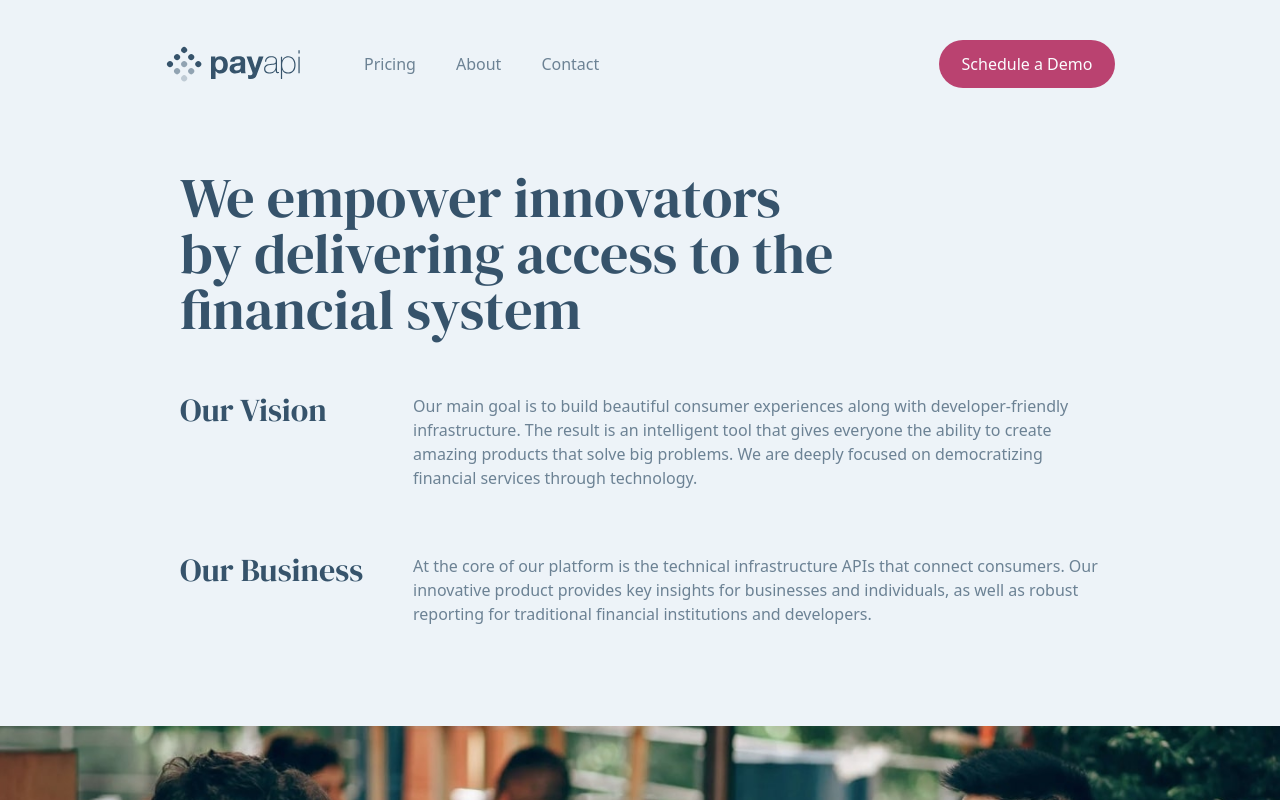
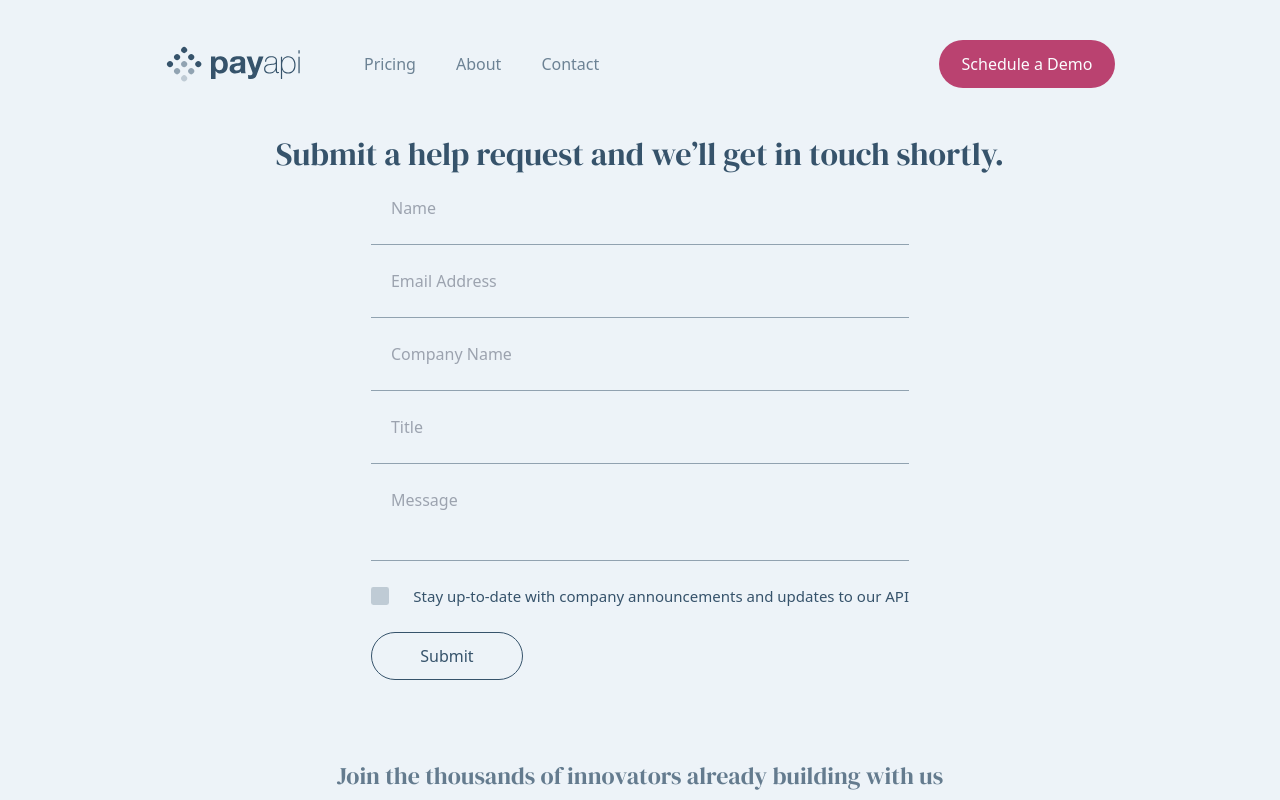
Before and after one commit to David-Henery4/pay-api-website, a React (Create React App) app: page / in a window 1280 px wide. Shown: the top 800 px of the page. Built offline with nearby package versions, Linux system fonts and the light colour scheme.

Commit message:
added-contact-form

```diff
--- a/src/App.js
+++ b/src/App.js
@@ -16,8 +16,8 @@ function App() {
       />
       {/* PAGE CONTENT */}
       {/* <Home /> */}
-      <About/>
-      {/* <Contact/> */}
+      {/* <About/> */}
+      <Contact/>
       {/* <Pricing/>  */}
       {/**/}
       {/* CTA SECTION */}
--- a/src/pages/Contact.js
+++ b/src/pages/Contact.js
@@ -1,9 +1,78 @@
-import React from 'react'
+import React, { useState } from "react";
+import TestimonialIconGrid from "./SharedSections/TestimonialIconGrid";
+import { CheckIcon } from "../assets";
 
 const Contact = () => {
+  const [isOptInChecked,setIsOptInChecked] = useState(false)
   return (
-    <div>Contact</div>
-  )
-}
+    <section className="col-start-2 col-end-12 pt-12">
+      <h2 className="text-[32px] leading-9 font-dmDisplay text-secondarySanJuanBlue text-center">
+        Submit a help request and we’ll get in touch shortly.
+      </h2>
+      <div className="w-full flex flex-col justify-center items-center gap-20">
+        <form
+          id="contact"
+          action="submit"
+          name="contact"
+          className="flex flex-col justify-center items-start"
+        >
+          <input
+            className="pl-5 w-full py-6 bg-mainBgChilledWhite/0 border-b border-b-secondarySanJuanBlue/50 outline-none"
+            type="text"
+            placeholder="Name"
+          />
+          <input
+            className="pl-5 w-full py-6 bg-mainBgChilledWhite/0 border-b border-b-secondarySanJuanBlue/50 outline-none"
+            type="email"
+            placeholder="Email Address"
+          />
+          <input
+            className="pl-5 w-full py-6 bg-mainBgChilledWhite/0 border-b border-b-secondarySanJuanBlue/50 outline-none"
+            type="text"
+            placeholder="Company Name"
+          />
+          <input
+            className="pl-5 w-full py-6 bg-mainBgChilledWhite/0 border-b border-b-secondarySanJuanBlue/50 outline-none"
+            type="text"
+            placeholder="Title"
+          />
+          <textarea
+            className="w-full py-6 bg-mainBgChilledWhite/0 border-b border-b-secondarySanJuanBlue/50 outline-none resize-none pl-5"
+            name="message"
+            id="message"
+            placeholder="Message"
+          ></textarea>
+          <div className="w-full flex justify-center items-center py-6 gap-6">
+            <label className="checkbox-label">
+              <input
+                name="checkbox"
+                id="checkbox"
+                type="checkbox"
+                className="checkbox-input"
+                onChange={() => setIsOptInChecked(!isOptInChecked)}
+                checked={isOptInChecked}
+              />
+              {isOptInChecked && (
+                <CheckIcon className="checkbox-icon stroke-[#fff]" />
+              )}
+            </label>
+            <p className="text-[15px] text-secondarySanJuanBlue font-medium">
+              Stay up-to-date with company announcements and updates to our API
+            </p>
+          </div>
+          <button className="secondary-query-btn" type="submit">
+            Submit
+          </button>
+        </form>
+        <div className="grid place-items-center gap-8">
+          <h3 className="text-2xl font-dmDisplay text-secondarySanJuanBlue/75 leading-8 text-center">
+            Join the thousands of innovators already building with us
+          </h3>
+          <TestimonialIconGrid isContactPage={true} />
+        </div>
+      </div>
+    </section>
+  );
+};
 
-export default Contact
+export default Contact;
--- /dev/null
+++ b/src/pages/ContactSections/ContactForm.js
@@ -0,0 +1,9 @@
+import React from 'react'
+
+const ContactForm = () => {
+  return (
+    <div>ContactForm</div>
+  )
+}
+
+export default ContactForm
--- a/src/pages/ContactSections/index.js
+++ b/src/pages/ContactSections/index.js
@@ -0,0 +1,5 @@
+import ContactForm from "./ContactForm";
+
+export {
+  ContactForm,
+}
--- a/src/pages/HomeSections/Testimonials.js
+++ b/src/pages/HomeSections/Testimonials.js
@@ -1,25 +1,11 @@
 import React from "react";
-import {
-  GoogleIcon,
-  HewlettPackardIcon,
-  MicrosoftIcon,
-  NvidiaIcon,
-  OracleIcon,
-  TeslaIcon,
-} from "../../assets";
+import TestimonialIconGrid from "../SharedSections/TestimonialIconGrid";
 
 const Testimonials = () => {
   return (
     <section className="bg-secondaryMirageBlue py-20 col-start-1 col-end-13 grid grid-cols-mobColumns sm:grid-cols-tabColumns xl:grid-cols-deskColumns w-full desk:py-[100px]">
       <div className="w-full col-start-2 col-end-12 flex flex-col gap-14 items-center tab:gap-16 lg:flex-row-reverse lg:justify-between">
-        <div className="max-w-[536px] w-full grid grid-cols-1 gap-10 items-center justify-items-center mob:grid-cols-2 tab:grid-cols-3 lg:content-center fill-primaryWaterWhite">
-          <TeslaIcon />
-          <MicrosoftIcon />
-          <HewlettPackardIcon />
-          <OracleIcon />
-          <GoogleIcon />
-          <NvidiaIcon />
-        </div>
+        <TestimonialIconGrid/>
         <div className="max-w-[457px] w-full flex flex-col justify-center items-center gap-8 lg:items-start lg:max-w-[445px]">
           <div className="w-full text-center flex flex-col justify-center items-center gap-4 lg:text-left">
             <h2 className="text-[32px] leading-9 font-dmDisplay text-primaryWaterWhite tab:text-5xl lg:w-full">
--- a/src/pages/PriceSections/PricingPlan.js
+++ b/src/pages/PriceSections/PricingPlan.js
@@ -27,7 +27,7 @@ const PricingPlan = ({planType, planDescription,price, features }) => {
                 key={id}
                 className="grid grid-cols-featuresColumns items-center justify-items-center gap-x-6"
               >
-                <span>{isIncluded && <CheckIcon />}</span>
+                <span>{isIncluded && <CheckIcon className="stroke-primaryDarkPink"/>}</span>
                 <p
                   className={`justify-self-start font-normal ${
                     isIncluded
--- /dev/null
+++ b/src/pages/SharedSections/TestimonialIconGrid.js
@@ -0,0 +1,29 @@
+import React from 'react'
+import {
+  GoogleIcon,
+  HewlettPackardIcon,
+  MicrosoftIcon,
+  NvidiaIcon,
+  OracleIcon,
+  TeslaIcon,
+} from "../../assets";
+
+const TestimonialIconGrid = ({isContactPage}) => {
+  console.log(isContactPage)
+  return (
+    <div
+      className={`max-w-[536px] w-full grid grid-cols-1 gap-10 items-center justify-items-center mob:grid-cols-2 tab:grid-cols-3 lg:content-center ${
+        isContactPage ? "fill-secondarySanJuanBlue" : "fill-primaryWaterWhite"
+      }`}
+    >
+      <TeslaIcon />
+      <MicrosoftIcon />
+      <HewlettPackardIcon />
+      <OracleIcon />
+      <GoogleIcon />
+      <NvidiaIcon />
+    </div>
+  );
+}
+
+export default TestimonialIconGrid
--- /dev/null
+++ b/src/pages/SharedSections/index.js
@@ -0,0 +1,5 @@
+import TestimonialIconGrid from "./TestimonialIconGrid";
+
+export{
+  TestimonialIconGrid
+}
--- /dev/null
+++ b/src/styles/components/_checkbox.scss
@@ -0,0 +1,37 @@
+.checkbox-label{
+  position: relative;
+}
+
+.checkbox-input{
+  width: 1.15em;
+  height: 1.15em;
+  appearance: none;
+  background-color: rgba(#36536b, .25);
+  border-radius: 0.15em;
+  // transform: translateY(-0.075em);
+  display: grid;
+  place-content: center;
+}
+
+.checkbox-input::before{
+  content: "";
+  width: 1.15em;
+  height: 1.15em;
+  opacity: 0;
+  // transform: scale(0);
+  // transition: 100ms transform ease-in-out;
+  box-shadow: inset 1em 1em #ba4270;
+}
+
+.checkbox-icon{
+  position: absolute;
+  top: 50%;
+  left: 50%;
+  transform: translate(-50%,-50%);
+  fill: white;
+}
+
+.checkbox-input:checked::before{
+  // transform: scale(1);
+  opacity: 1;
+}
--- a/src/styles/styles.scss
+++ b/src/styles/styles.scss
@@ -1,3 +1,4 @@
 @import "./tailwind.scss";
 @import "./base/base";
 @import "./components/btns";
+@import "./components/checkbox";
```
Also changed, not shown: src/assets/shared/desktop/icon-check.svg.
